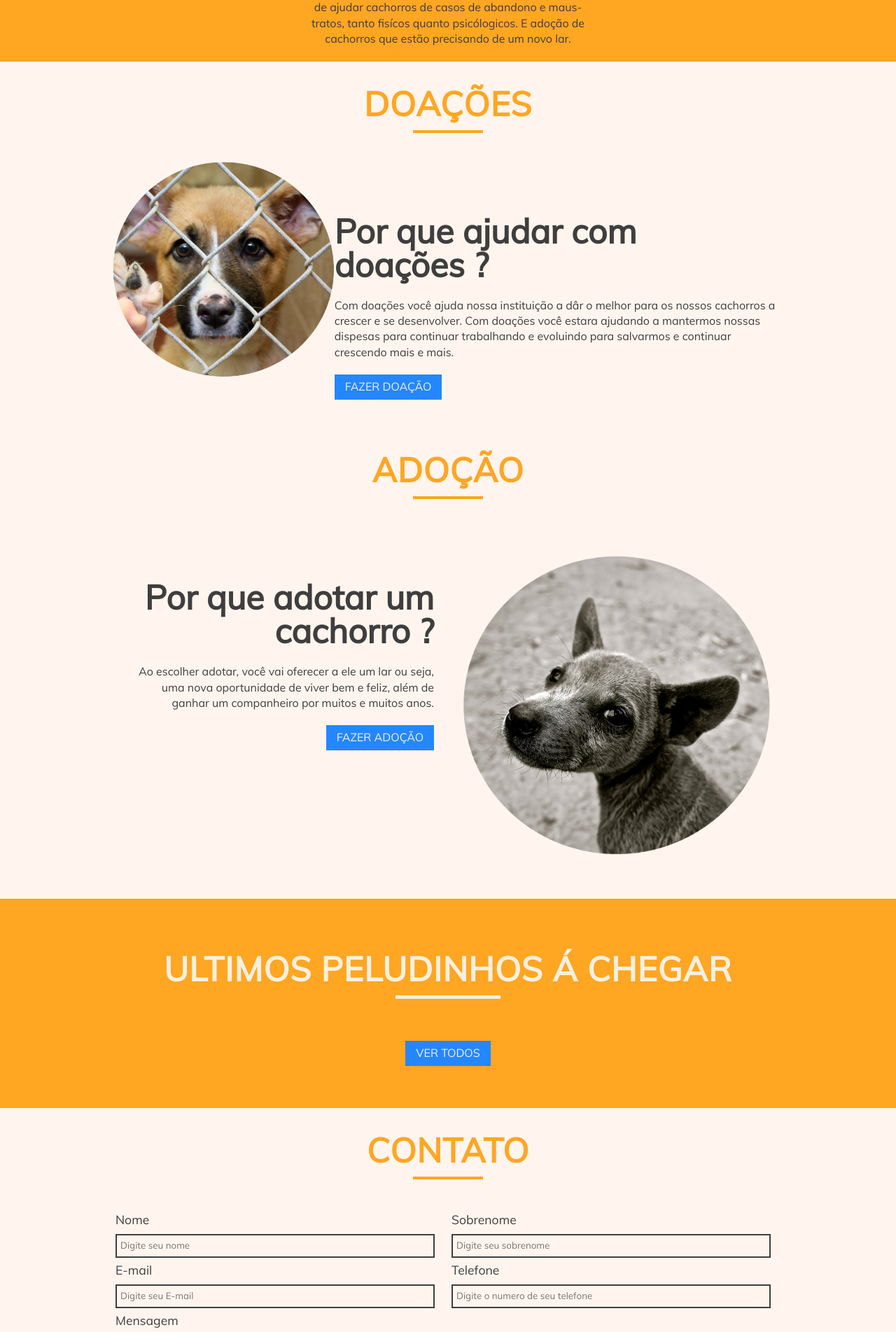
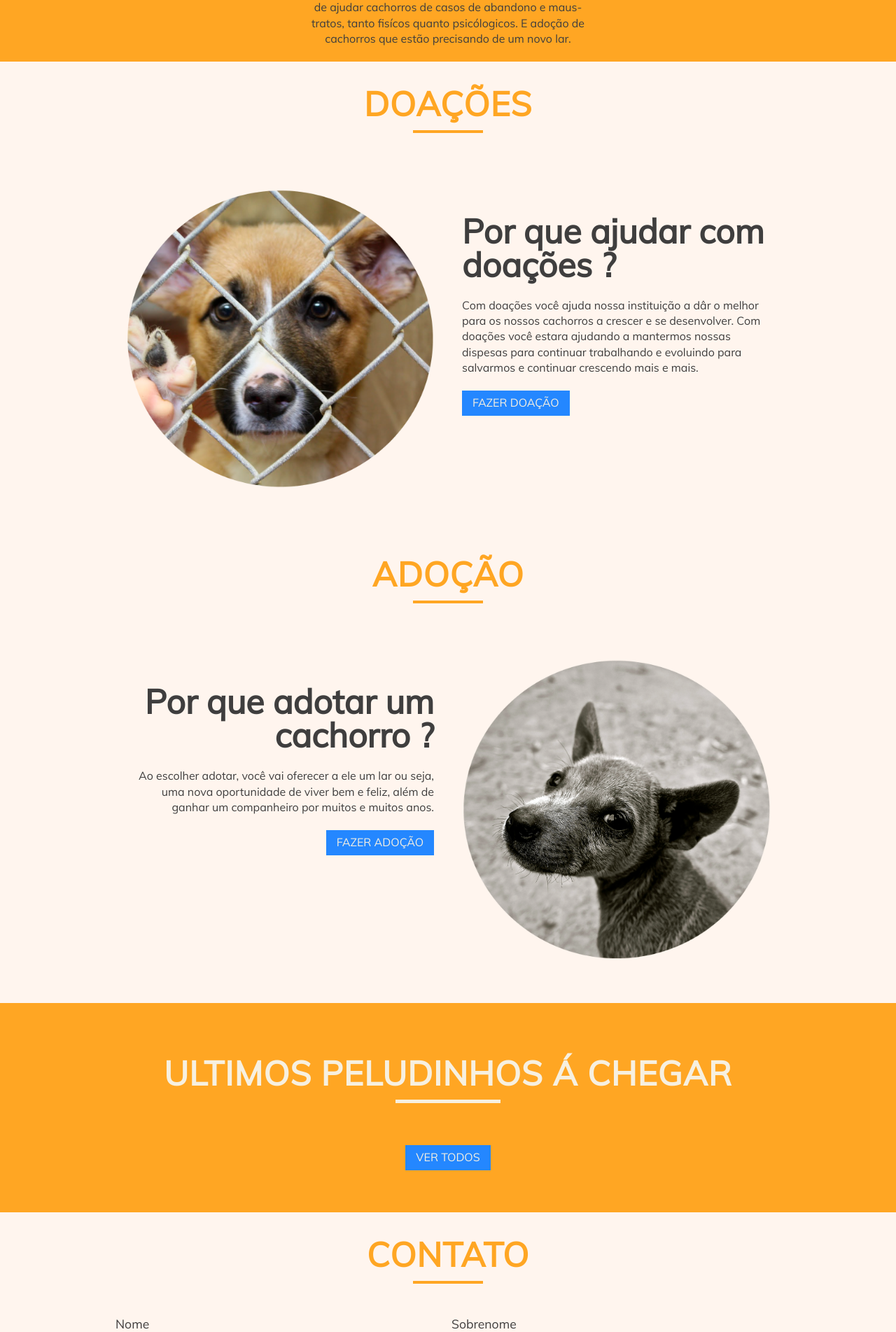
Before and after one commit to NakaokaGabriel/help_a_dog, a PHP site: page / in a window 1280 px wide. Shown: the part 1037-2940 px from the top of the page at 70% size. Run offline with PHP 8.4, Linux system fonts and the light colour scheme; data that the repository does not hold is empty.

Commit message:
- Arrumado o estilo do index de doações

```diff
--- a/assets/css/style.css
+++ b/assets/css/style.css
@@ -3,36 +3,36 @@
 /* -------------------------------------------
 BOTÕES
 ------------------------------------------- */
-#header a, #donations a, #adoption a, #last-dogs a, #suggestion .col-align .button{
+#header a, #donation a, #adoption a, #last-dogs a, #suggestion .col-align .button{
     background: #2487ff;
     color: #f7f0e0;
 }
 
-#header a:hover, #donations a:hover, #adoption a:hover, #last-dogs a:hover{
+#header a:hover, #donation a:hover, #adoption a:hover, #last-dogs a:hover{
     background: #1880e1;
 }
 
-#header a, #donations a, #adoption a, #last-dogs a, #contact button{
+#header a, #donation a, #adoption a, #last-dogs a, #contact button{
     padding: 10px 15px;
     display: inline-block;
 }
 
 /* SEPARAÇÃO DE SEÇÕES */
-#quem-somos, #donations, #adoption, #last-dogs, #contact{
+#quem-somos, #donation, #adoption, #last-dogs, #contact{
     padding: 20px 0;
 }
 
 /*-------------------------------------------
 TITULOS
 -------------------------------------------*/
-#quem-somos h2, #donations h2, #adoption h2, #last-dogs h2, #contact h2, #title h1{
+#quem-somos h2, #donation h2, #adoption h2, #last-dogs h2, #contact h2, #title h1{
     margin: 20px 0;
     font-weight: bold;
     font-size: 2em;
     letter-spacing: 1px;
 }
 
-#quem-somos h2:after, #donations h2:after, #adoption h2:after, #last-dogs h2:after, #contact h2:after, #title h1:after{
+#quem-somos h2:after, #donation h2:after, #adoption h2:after, #last-dogs h2:after, #contact h2:after, #title h1:after{
     content: '';
     display: block;
     margin: 10px auto;
@@ -42,31 +42,31 @@ TITULOS
 
 @media screen and (min-width: 768px)
 {
-    #quem-somos h2, #donations h2, #adoption h2, #last-dogs h2, #contact h2, #title h1{
+    #quem-somos h2, #donation h2, #adoption h2, #last-dogs h2, #contact h2, #title h1{
         font-size: 2.5em;
     }
 }
 
 @media screen and (min-width: 1024px)
 {
-    #quem-somos h2, #donations h2, #adoption h2, #last-dogs h2, #contact h2, #title h1{
+    #quem-somos h2, #donation h2, #adoption h2, #last-dogs h2, #contact h2, #title h1{
         font-size: 3em;
     }
 }
 
-#donations h2, #adoption h2, #contact h2, #title h1{
+#donation h2, #adoption h2, #contact h2, #title h1{
     color: #ffa623;
     text-align: center;
 }
 
-#donations h2:after, #adoption h2:after, #contact h2:after, #title h1:after{
+#donation h2:after, #adoption h2:after, #contact h2:after, #title h1:after{
     background: #ffa623;
     width: 100px;
     height: 4px;
     margin-bottom: 40px;
 }
 
-#donations h3, #adoption h3{
+#donation h3, #adoption h3{
     font-size: 2em;
     color: #3f3e3e;
     margin: 40px 0 20px 0;
@@ -81,7 +81,7 @@ TITULOS
 /*-------------------------------------------
 PARAGRAFOS
 -------------------------------------------*/
-#quem-somos p, #donations p, #adoption p, #last-dogs p, #contact p, #title p{
+#quem-somos p, #donation p, #adoption p, #last-dogs p, #contact p, #title p{
     color: #3f3e3e;
 }
 
@@ -89,17 +89,17 @@ PARAGRAFOS
  ALINHAMENTO
 ------------------------------------------- */
 
-#donations .col-align, #adoption .col-align, #last-dogs .col-align, #contact-detail .col-align, #suggestion .col-align, #donations-page .col-align{
+#donation .col-align, #adoption .col-align, #last-dogs .col-align, #contact-detail .col-align, #suggestion .col-align, #donations-page .col-align{
     text-align: center;
 }
 
 @media screen and (min-width: 768px)
 {
-    #adoption .row .col-6{
+    #donation .row .col-6, #adoption .row .col-6{
         margin: 40px 20px;
     }
 
-    #donations .col-align, #adoption .col-align{
+    #donation .col-align, #adoption .col-align{
         text-align: left;
     }
 
@@ -111,7 +111,7 @@ PARAGRAFOS
 
 @media screen and (min-width: 1024px)
 {
-    #donations h3, #adoption h3{
+    #donation h3, #adoption h3{
         font-size: 3em;
     }
 }
--- a/index.php
+++ b/index.php
@@ -61,7 +61,7 @@
             </div>
         </div>
     </section>
-    <section id="donations">
+    <section id="donation">
         <div class="container">
             <h2>DOAÇÕES</h2>
             <div class="row">
```
